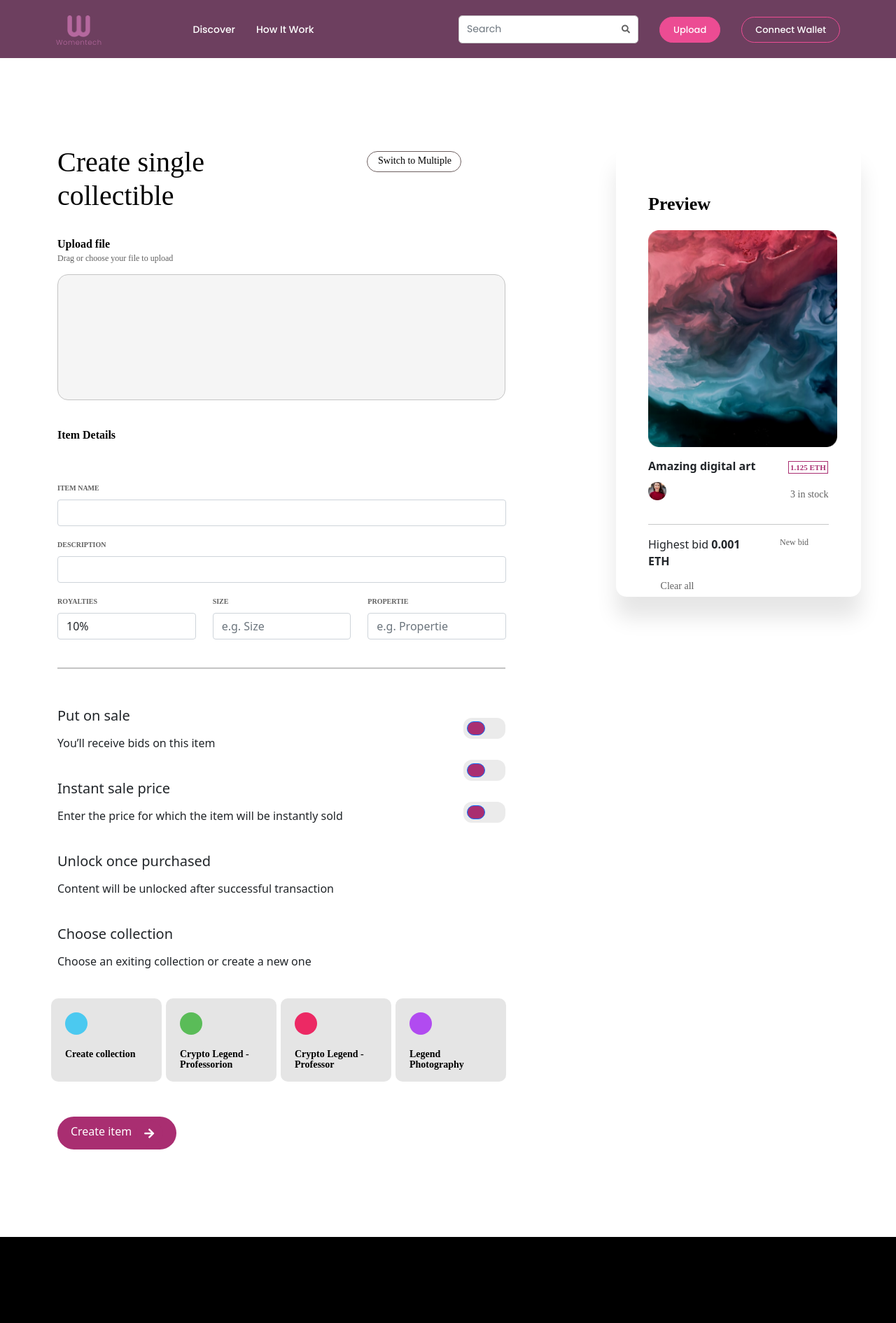
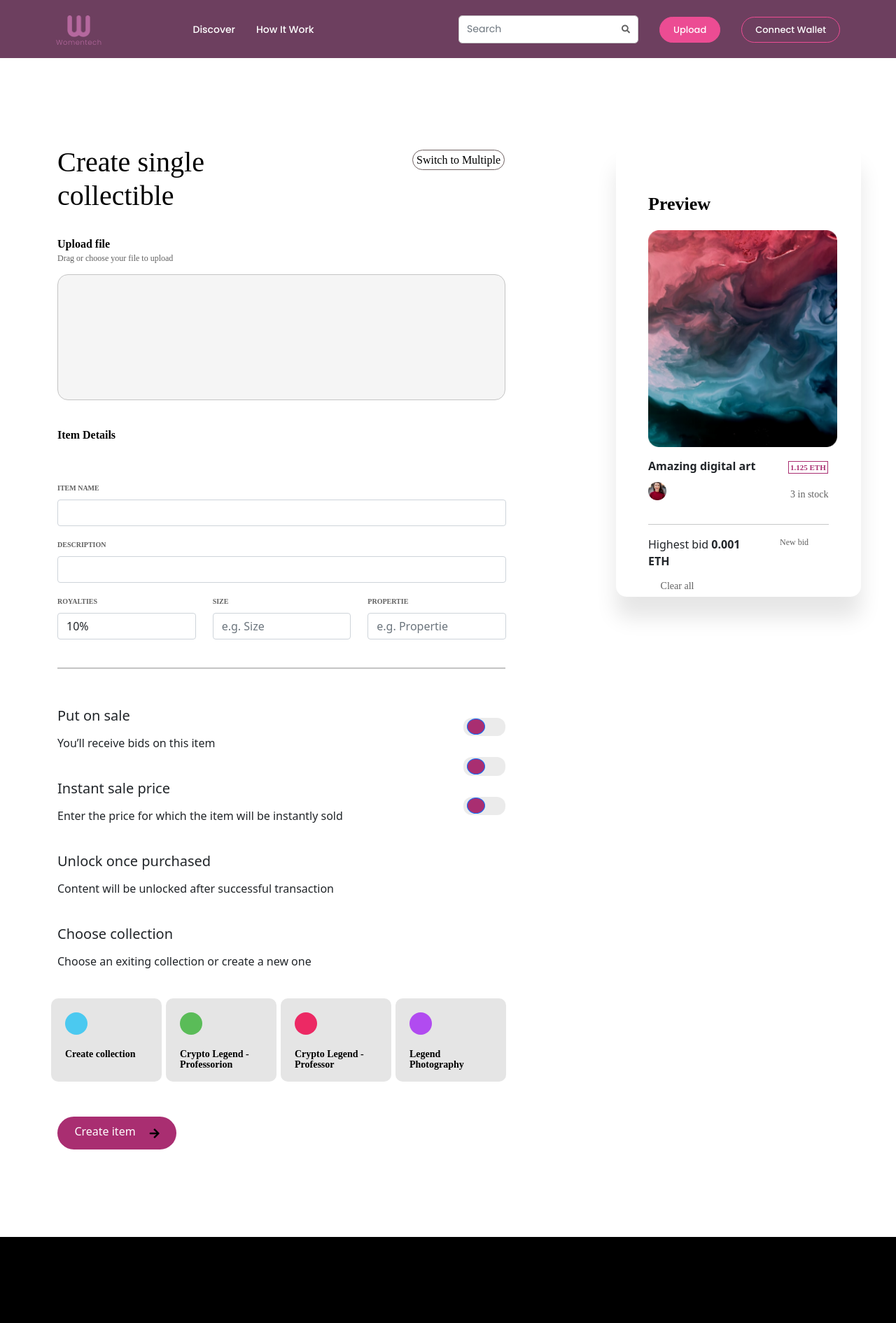
Before and after one commit to vovantruong/24-11-21-ntf-market, a React (Create React App) app: page / in a window 1280 px wide. Shown: the top 1891 px of the page at 70% size. Built offline with nearby package versions, Linux system fonts and the light colour scheme.

Commit message:
update createitem v-6

```diff
--- a/src/assets/css/CreateItem.css
+++ b/src/assets/css/CreateItem.css
@@ -1,6 +1,7 @@
 @import url("https://fonts.googleapis.com/css2?family=Exo+2:wght@200;300;400;500;600;700;800;900&family=Lora:wght@400;500;600;700&family=Poppins:wght@100;200;300;400;500;600;700;800;900&display=swap");
 
 :root{
+  --bg-btn-header: #ec4c93;
 }
 #createitem .content__createitem{
   margin-top: 125px;
@@ -9,24 +10,16 @@
   margin-top: 8px;
   margin-left: 133px;
 }
-#createitem .content__createitem .Multiple p{
-  border:  1px solid rgb(110, 96, 96);
-  border-radius: 15px;
-  padding-left: 15px;
-  padding-top: 5px;
-position: static;
-width: 135px;
-height: 30px;
-left: 50px;
+#createitem .content__createitem .Multiple a{
+  position: relative;
+  /* background: #A92E71; */
+border:  1px solid rgb(110, 96, 96);
+border-radius: 15px;
 font-family: SVN-Poppins;
-font-style: normal;
-font-weight: 500;
-font-size: 14px;
-line-height: 15px;
-/* identical to box height */
-
-
 color: #000000;
+text-decoration: none;
+margin-left: 65px;
+padding: 5px 5px;
 }
 #createitem .content__createitem .Collectible{
   position: static;
@@ -248,14 +241,13 @@ margin-left: 27px;
 margin-bottom: 15px;
 }
 #createitem .content__Bottom .Menu_right .btn{
-  background: #A92E71;
-  border-radius: 20px;
-  margin-bottom: 5px;
+  height: 23px;
+  width: 23px;
+  background-color: #A92E71;
+  border-radius: 50%;
+  display: inline-block;
   margin-left: 5px;
-  padding-bottom: 13px;
-  padding-top: 5px;
-  margin-top: 5px;
-  margin-right: 10px;
+  margin-bottom: 2px;
 }
 #createitem .content__Bottom .Menu_right{
   margin-left: 110px;
@@ -276,15 +268,12 @@ border-radius: 30px;
 margin-bottom: 125px;
 margin-top: 50px;
 }
-#createitem .button_view .btn{
-  background-color: #A92E71;
-  border-radius: 50%;
-  border: 1px solid #A92E71;
-  margin-left: 5px;
+#createitem .button_view p{
+color: #FFFFFF;
+margin-top: 10px;
 }
-#createitem .button_view p{
-  margin-top: 10px;
-  color: #FFFFFF;
+#createitem .button_view a{
+  color: black;margin-left: 20px;
 }
 /*bottom_menu*/
 #createitem .bottom_menu .create_bottom{
--- a/src/components/CreateItem/Content_CreateItem.js
+++ b/src/components/CreateItem/Content_CreateItem.js
@@ -28,7 +28,7 @@ const CreateItem = () => {
                     <h1>Create single collectible</h1>
                   </Col>
                   <Col className="Multiple" lg={4} md={6}>
-                    <p>Switch to Multiple</p>
+                    <a href="mutiple">Switch to Multiple</a>
                   </Col>
                 </Row>
               </div>
@@ -194,7 +194,7 @@ const CreateItem = () => {
         </div>
         <div className="button_view">
           <p>Create item</p>
-          <a name="" id="" class="btn btn-primary" href="#" role="button"><i class="fas fa-arrow-right"></i></a>
+          <a href="button_view"><i class="fas fa-arrow-right"></i></a>
         </div>
       </Container>
     </createitem>
```
